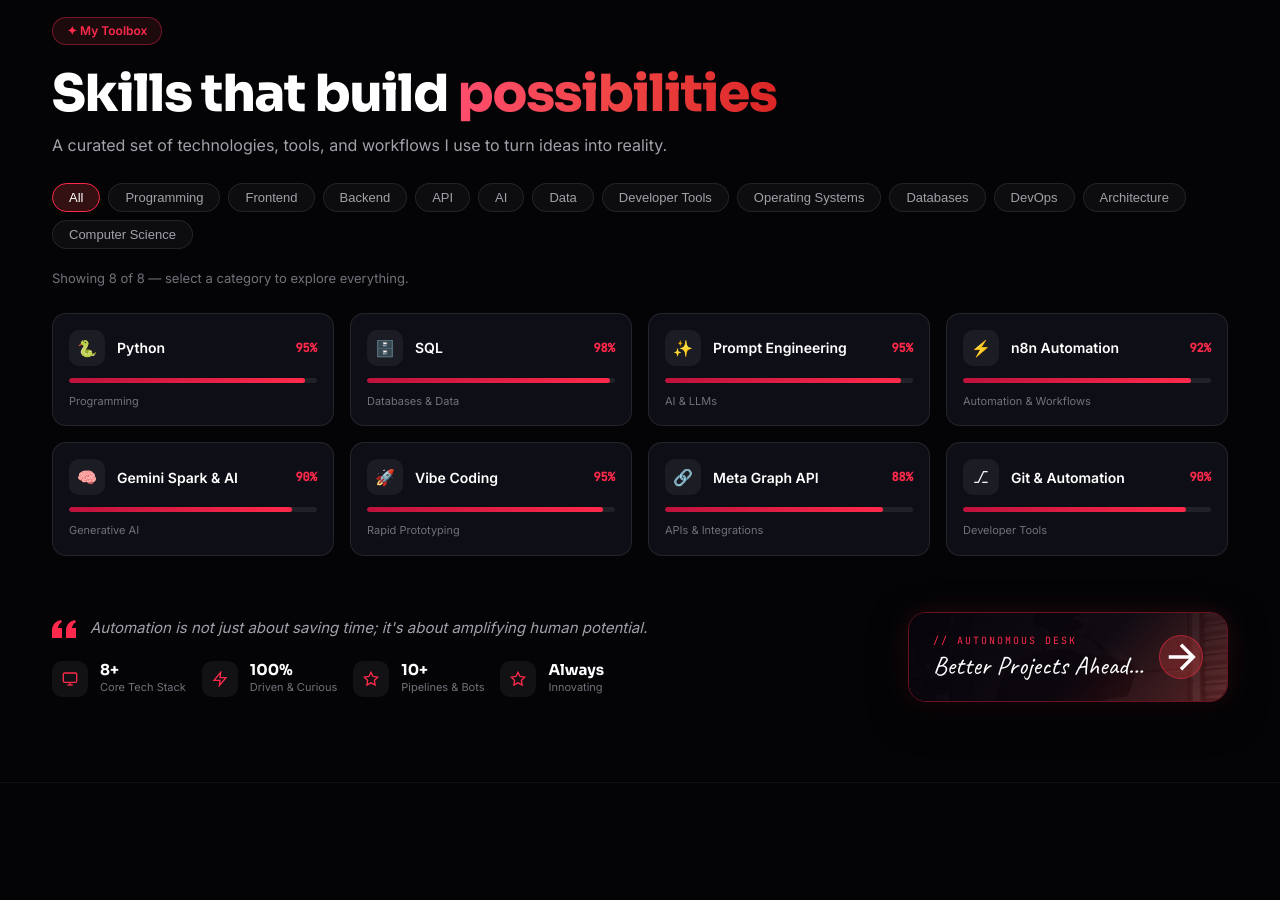
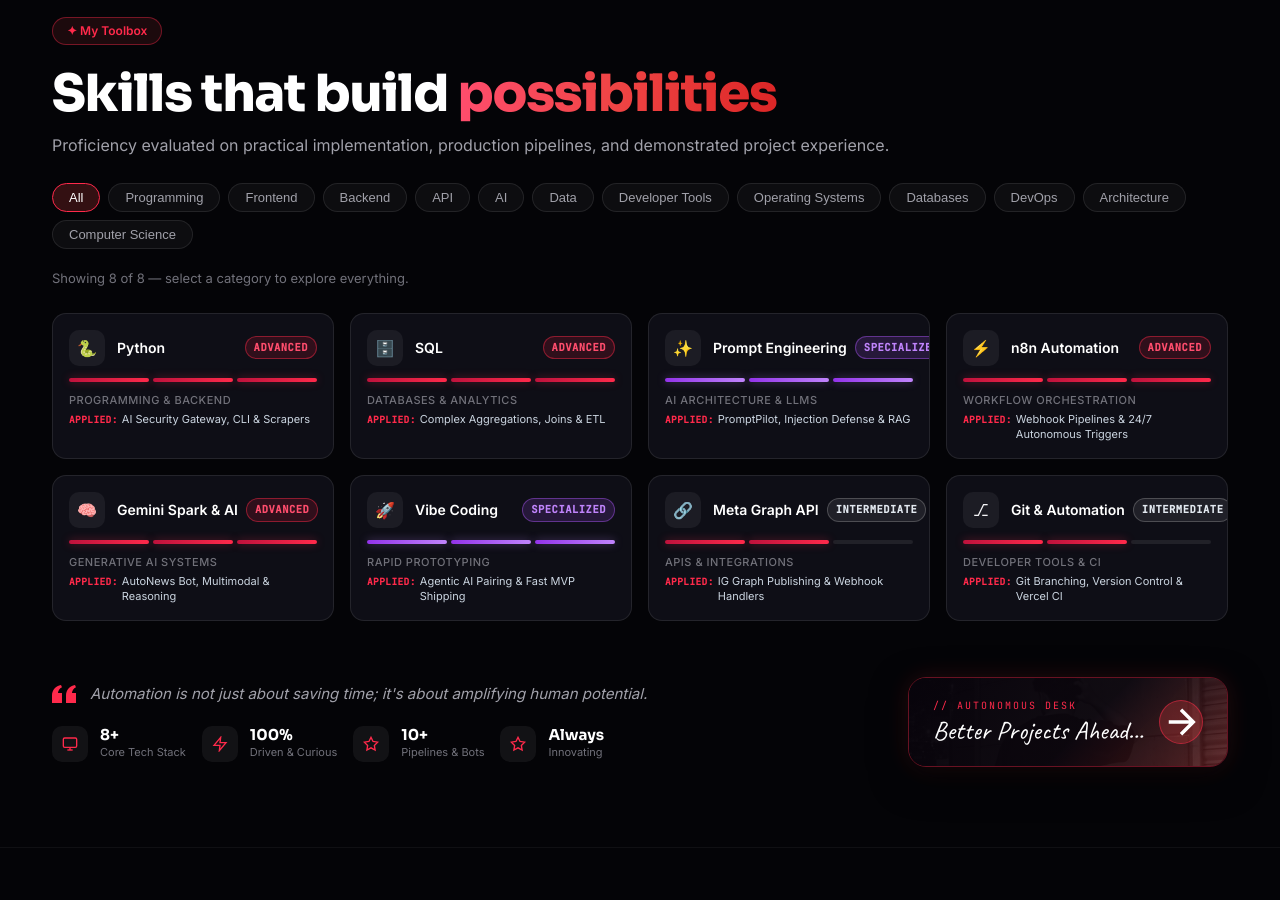
Before and after one commit to tanmayanalyst/portfolio-website, a website: page index.html in a window 1280 px wide. Shown: the part 3480-4380 px from the top of the page. Drawn offline with Linux system fonts and the light colour scheme.

Commit message:
Replace arbitrary skill percentages with proficiency tiers and demonstrated experience

```diff
--- a/index.html
+++ b/index.html
@@ -663,7 +663,7 @@
               <h2 class="section-heading">
                 Skills that build <span class="text-gradient-accent">possibilities</span>
               </h2>
-              <p class="section-subtext">A curated set of technologies, tools, and workflows I use to turn ideas into reality.</p>
+              <p class="section-subtext">Proficiency evaluated on practical implementation, production pipelines, and demonstrated project experience.</p>
             </div>
 
             <!-- Skills Filter Tabs (13 categories across 2 rows) -->
@@ -687,100 +687,164 @@
 
             <!-- Skill Cards 4-Column Grid -->
             <div class="skills-grid">
+              <!-- Python -->
               <div class="skill-card spotlight-card" data-skillgroup="programming backend">
                 <div class="skill-card-top">
                   <span class="skill-icon-box">🐍</span>
                   <div class="skill-head">
                     <span class="skill-name">Python</span>
-                    <span class="skill-pct">95%</span>
+                    <span class="skill-tier-badge tier-advanced">Advanced</span>
                   </div>
                 </div>
-                <div class="skill-bar-track"><div class="skill-bar-fill" style="width: 95%;"></div></div>
-                <span class="skill-sub">Programming</span>
+                <div class="skill-tier-meter" aria-label="Level: Advanced (3 of 3)">
+                  <span class="tier-segment active"></span>
+                  <span class="tier-segment active"></span>
+                  <span class="tier-segment active"></span>
+                </div>
+                <div class="skill-meta-footer">
+                  <span class="skill-domain">Programming & Backend</span>
+                  <span class="skill-demonstrated"><span class="skill-demonstrated-tag">Applied:</span> AI Security Gateway, CLI & Scrapers</span>
+                </div>
               </div>
 
+              <!-- SQL -->
               <div class="skill-card spotlight-card" data-skillgroup="db data backend">
                 <div class="skill-card-top">
                   <span class="skill-icon-box">🗄️</span>
                   <div class="skill-head">
                     <span class="skill-name">SQL</span>
-                    <span class="skill-pct">98%</span>
+                    <span class="skill-tier-badge tier-advanced">Advanced</span>
                   </div>
                 </div>
-                <div class="skill-bar-track"><div class="skill-bar-fill" style="width: 98%;"></div></div>
-                <span class="skill-sub">Databases & Data</span>
+                <div class="skill-tier-meter" aria-label="Level: Advanced (3 of 3)">
+                  <span class="tier-segment active"></span>
+                  <span class="tier-segment active"></span>
+                  <span class="tier-segment active"></span>
+                </div>
+                <div class="skill-meta-footer">
+                  <span class="skill-domain">Databases & Analytics</span>
+                  <span class="skill-demonstrated"><span class="skill-demonstrated-tag">Applied:</span> Complex Aggregations, Joins & ETL</span>
+                </div>
               </div>
 
+              <!-- Prompt Engineering -->
               <div class="skill-card spotlight-card" data-skillgroup="ai">
                 <div class="skill-card-top">
                   <span class="skill-icon-box">✨</span>
                   <div class="skill-head">
                     <span class="skill-name">Prompt Engineering</span>
-                    <span class="skill-pct">95%</span>
+                    <span class="skill-tier-badge tier-specialized">Specialized</span>
                   </div>
                 </div>
-                <div class="skill-bar-track"><div class="skill-bar-fill" style="width: 95%;"></div></div>
-                <span class="skill-sub">AI & LLMs</span>
+                <div class="skill-tier-meter tier-specialized-meter" aria-label="Level: Specialized (3 of 3)">
+                  <span class="tier-segment active"></span>
+                  <span class="tier-segment active"></span>
+                  <span class="tier-segment active"></span>
+                </div>
+                <div class="skill-meta-footer">
+                  <span class="skill-domain">AI Architecture & LLMs</span>
+                  <span class="skill-demonstrated"><span class="skill-demonstrated-tag">Applied:</span> PromptPilot, Injection Defense & RAG</span>
+                </div>
               </div>
 
+              <!-- n8n Automation -->
               <div class="skill-card spotlight-card" data-skillgroup="tools devops">
                 <div class="skill-card-top">
                   <span class="skill-icon-box">⚡</span>
                   <div class="skill-head">
                     <span class="skill-name">n8n Automation</span>
-                    <span class="skill-pct">92%</span>
+                    <span class="skill-tier-badge tier-advanced">Advanced</span>
                   </div>
                 </div>
-                <div class="skill-bar-track"><div class="skill-bar-fill" style="width: 92%;"></div></div>
-                <span class="skill-sub">Automation & Workflows</span>
+                <div class="skill-tier-meter" aria-label="Level: Advanced (3 of 3)">
+                  <span class="tier-segment active"></span>
+                  <span class="tier-segment active"></span>
+                  <span class="tier-segment active"></span>
+                </div>
+                <div class="skill-meta-footer">
+                  <span class="skill-domain">Workflow Orchestration</span>
+                  <span class="skill-demonstrated"><span class="skill-demonstrated-tag">Applied:</span> Webhook Pipelines & 24/7 Autonomous Triggers</span>
+                </div>
               </div>
 
+              <!-- Gemini Spark & AI -->
               <div class="skill-card spotlight-card" data-skillgroup="ai">
                 <div class="skill-card-top">
                   <span class="skill-icon-box">🧠</span>
                   <div class="skill-head">
                     <span class="skill-name">Gemini Spark & AI</span>
-                    <span class="skill-pct">90%</span>
+                    <span class="skill-tier-badge tier-advanced">Advanced</span>
                   </div>
                 </div>
-                <div class="skill-bar-track"><div class="skill-bar-fill" style="width: 90%;"></div></div>
-                <span class="skill-sub">Generative AI</span>
+                <div class="skill-tier-meter" aria-label="Level: Advanced (3 of 3)">
+                  <span class="tier-segment active"></span>
+                  <span class="tier-segment active"></span>
+                  <span class="tier-segment active"></span>
+                </div>
+                <div class="skill-meta-footer">
+                  <span class="skill-domain">Generative AI Systems</span>
+                  <span class="skill-demonstrated"><span class="skill-demonstrated-tag">Applied:</span> AutoNews Bot, Multimodal & Reasoning</span>
+                </div>
               </div>
 
+              <!-- Vibe Coding -->
               <div class="skill-card spotlight-card" data-skillgroup="frontend tools">
                 <div class="skill-card-top">
                   <span class="skill-icon-box">🚀</span>
                   <div class="skill-head">
                     <span class="skill-name">Vibe Coding</span>
-                    <span class="skill-pct">95%</span>
+                    <span class="skill-tier-badge tier-specialized">Specialized</span>
                   </div>
                 </div>
-                <div class="skill-bar-track"><div class="skill-bar-fill" style="width: 95%;"></div></div>
-                <span class="skill-sub">Rapid Prototyping</span>
+                <div class="skill-tier-meter tier-specialized-meter" aria-label="Level: Specialized (3 of 3)">
+                  <span class="tier-segment active"></span>
+                  <span class="tier-segment active"></span>
+                  <span class="tier-segment active"></span>
+                </div>
+                <div class="skill-meta-footer">
+                  <span class="skill-domain">Rapid Prototyping</span>
+                  <span class="skill-demonstrated"><span class="skill-demonstrated-tag">Applied:</span> Agentic AI Pairing & Fast MVP Shipping</span>
+                </div>
               </div>
 
+              <!-- Meta Graph API -->
               <div class="skill-card spotlight-card" data-skillgroup="api backend">
                 <div class="skill-card-top">
                   <span class="skill-icon-box">🔗</span>
                   <div class="skill-head">
                     <span class="skill-name">Meta Graph API</span>
-                    <span class="skill-pct">88%</span>
+                    <span class="skill-tier-badge tier-intermediate">Intermediate</span>
                   </div>
                 </div>
-                <div class="skill-bar-track"><div class="skill-bar-fill" style="width: 88%;"></div></div>
-                <span class="skill-sub">APIs & Integrations</span>
+                <div class="skill-tier-meter" aria-label="Level: Intermediate (2 of 3)">
+                  <span class="tier-segment active"></span>
+                  <span class="tier-segment active"></span>
+                  <span class="tier-segment"></span>
+                </div>
+                <div class="skill-meta-footer">
+                  <span class="skill-domain">APIs & Integrations</span>
+                  <span class="skill-demonstrated"><span class="skill-demonstrated-tag">Applied:</span> IG Graph Publishing & Webhook Handlers</span>
+                </div>
               </div>
 
+              <!-- Git & Automation -->
               <div class="skill-card spotlight-card" data-skillgroup="tools devops">
                 <div class="skill-card-top">
                   <span class="skill-icon-box">⎇</span>
                   <div class="skill-head">
                     <span class="skill-name">Git & Automation</span>
-                    <span class="skill-pct">90%</span>
+                    <span class="skill-tier-badge tier-intermediate">Intermediate</span>
                   </div>
                 </div>
-                <div class="skill-bar-track"><div class="skill-bar-fill" style="width: 90%;"></div></div>
-                <span class="skill-sub">Developer Tools</span>
+                <div class="skill-tier-meter" aria-label="Level: Intermediate (2 of 3)">
+                  <span class="tier-segment active"></span>
+                  <span class="tier-segment active"></span>
+                  <span class="tier-segment"></span>
+                </div>
+                <div class="skill-meta-footer">
+                  <span class="skill-domain">Developer Tools & CI</span>
+                  <span class="skill-demonstrated"><span class="skill-demonstrated-tag">Applied:</span> Git Branching, Version Control & Vercel CI</span>
+                </div>
               </div>
             </div>
           </div>
--- a/style.css
+++ b/style.css
@@ -1809,34 +1809,93 @@ body {
   text-overflow: ellipsis;
 }
 
-.skill-pct {
+.skill-tier-badge {
   font-family: var(--font-mono);
-  font-size: 12px;
+  font-size: 10.5px;
   font-weight: 600;
-  color: var(--accent-red);
+  padding: 3px 8px;
+  border-radius: var(--radius-full);
+  letter-spacing: 0.5px;
+  text-transform: uppercase;
   white-space: nowrap;
   flex-shrink: 0;
 }
 
-.skill-bar-track {
+.tier-advanced {
+  background: rgba(230, 25, 60, 0.16);
+  border: 1px solid rgba(255, 42, 75, 0.45);
+  color: #ff4d6d;
+}
+
+.tier-specialized {
+  background: rgba(168, 85, 247, 0.16);
+  border: 1px solid rgba(168, 85, 247, 0.45);
+  color: #c084fc;
+}
+
+.tier-intermediate {
+  background: rgba(255, 255, 255, 0.08);
+  border: 1px solid rgba(255, 255, 255, 0.2);
+  color: #e2e8f0;
+}
+
+/* 3-Segment Categorical Proficiency Meter */
+.skill-tier-meter {
+  display: flex;
+  gap: 4px;
   width: 100%;
-  height: 5px;
-  border-radius: var(--radius-full);
+  margin: 10px 0 10px;
+}
+
+.tier-segment {
+  height: 4px;
+  flex: 1;
+  border-radius: 2px;
   background: rgba(255, 255, 255, 0.08);
-  overflow: hidden;
-  margin-bottom: 10px;
-}
-
-.skill-bar-fill {
-  height: 100%;
-  border-radius: var(--radius-full);
+  transition: all 0.3s ease;
+}
+
+.tier-segment.active {
   background: linear-gradient(90deg, #be123c, #ff2a4b);
-}
-
-.skill-sub {
+  box-shadow: 0 0 8px rgba(255, 42, 75, 0.35);
+}
+
+.tier-specialized-meter .tier-segment.active {
+  background: linear-gradient(90deg, #9333ea, #c084fc);
+  box-shadow: 0 0 8px rgba(192, 132, 252, 0.35);
+}
+
+.skill-meta-footer {
+  display: flex;
+  flex-direction: column;
+  gap: 4px;
+}
+
+.skill-domain {
   font-size: 11px;
+  font-weight: 500;
   color: var(--text-dim);
-  display: block;
+  text-transform: uppercase;
+  letter-spacing: 0.5px;
+}
+
+.skill-demonstrated {
+  font-size: 11px;
+  color: #cbd5e1;
+  line-height: 1.35;
+  display: flex;
+  align-items: baseline;
+  gap: 4px;
+}
+
+.skill-demonstrated-tag {
+  color: var(--accent-red);
+  font-family: var(--font-mono);
+  font-size: 9.5px;
+  font-weight: 600;
+  text-transform: uppercase;
+  letter-spacing: 0.4px;
+  flex-shrink: 0;
 }
 
 .skills-bottom-layout {
```
